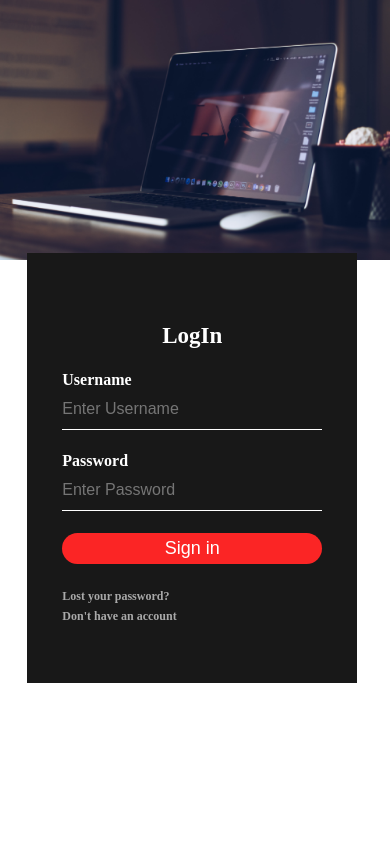
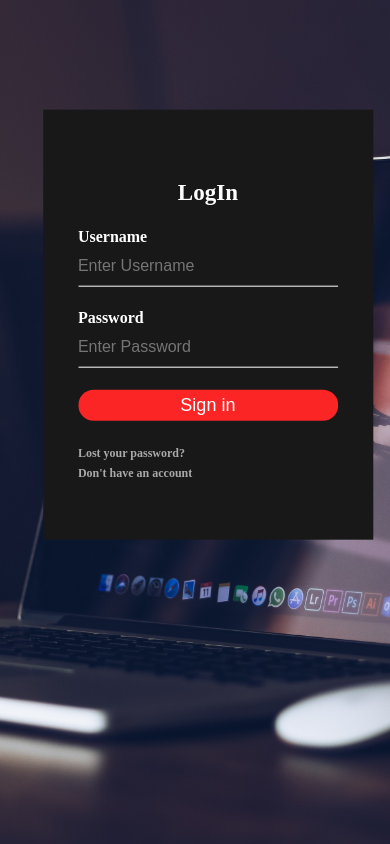
Before and after one commit to Singhmayank0217/GigBuddy, a website: page login1.html in a window 390 px wide. Drawn offline with Linux system fonts and the light colour scheme.

Commit message:
login1 resposive

```diff
--- a/login1.css
+++ b/login1.css
@@ -1,67 +1,130 @@
-*{
+* {
   margin: 0;
   padding: 0;
+  overflow: hidden;
 }
-.img{
-    width: 100%;
-    height:100%;
+/* body{
+    width: 100vw;
+    height:100vh;
+} */
+.bgimage {
+  background-image: url("assets/imgs/signup.jpg");
+  width: 100vw;
+  height: 100vh;
+  background-position: center;
+  background-size: cover;
+  background-repeat: none;
 }
-.container{
+.img {
+  width: 100vw;
+  height: 100vh;
+}
+.container {
   width: 330px;
   height: 430px;
   background-color: #181818;
   color: #fff;
-    top: 30%;
+  top: 16%;
   left: 7%;
   position: absolute;
   /* transform: translate(-50%,-50%); */
   box-sizing: border-box;
   padding: 70px 35px;
 }
-h1{
+h1 {
   margin: 0;
   padding: 0 0 22px;
   text-align: center;
   font-size: 23px;
 }
-.container p{
+.container p {
   margin: 0;
   padding: 0;
   font-weight: bold;
 }
-.container input{
+.container input {
   width: 100%;
   margin-bottom: 22px;
 }
-.container input[type="text"], input[type="password"]{
+.container input[type="text"],
+input[type="password"] {
   border: none;
-    border-bottom:1px solid #fff ;
+  border-bottom: 1px solid #fff;
   background: transparent;
   outline: none;
   height: 40px;
-    color:#fff ;
+  color: #fff;
   font-size: 16px;
 }
-.container input[type="submit"]{
+.container input[type="submit"] {
   border: none;
   outline: none;
-    background:#fb2525;
+  background: #fb2525;
   color: #fff;
-    font-size:18px ;
+  font-size: 18px;
   padding: 5px;
   border-radius: 20px;
 }
-.container input[type="submit"]:hover{
+.container input[type="submit"]:hover {
   cursor: pointer;
-    background:#ffc107;
+  background: #ffc107;
   color: #000;
 }
-.container p a{
+.container p a {
   text-decoration: none;
   font-size: 12px;
   line-height: 20px;
-    color:darkgrey ;
+  color: darkgrey;
 }
-.container p a:hover{
-    color:#ffc107 ;
+.container p a:hover {
+  color: #ffc107;
 }
+@media ((min-width: 800px) and (max-width:1100px)){
+  .bgimage {
+    width: 100vw;
+    height: 100vh;
+    background-position: center;
+    background-size: cover;
+    background-repeat: none;
+  }
+  body {
+    position: relative;
+  }
+  .info {
+    position: absolute;
+    top: 16%;
+    left: 7%;
+    transform: translate(-7%,-21%);
+    width: 100vw;
+    height: 100vh;
+    display: flex;
+    justify-content: center;
+    align-items: center;
+
+  }
+}
+@media((min-width: 200px) and (max-width:800px)){
+    .bgimage {
+        width: 100vw;
+        height: 100vh;
+        background-position: center;
+        background-size: cover;
+        background-repeat: none;
+      }
+      body {
+        position: relative;
+      }
+      .info {
+        width: 330px;
+        height: 430px;
+        position: absolute;
+        top: 0%;
+        left: 7%;
+        transform: translate(-3%,-3%);
+        width: 100vw;
+        height: 100vh;
+        display: flex;
+        justify-content: center;
+        align-items: center;
+    }
+}
--- a/login1.html
+++ b/login1.html
@@ -7,8 +7,10 @@
     <link rel="stylesheet" href="login1.css">
 </head>
 <body>
-    <img src="assets/imgs/signup.jpg" class="img">
+    <div class="bgimage">
 
+    </div>
+    <div class="info">
     <div class="container">
        <h1>LogIn</h1>
        <form>
@@ -24,6 +26,7 @@
 
        </form>
     </div>
+    </div>
 
 </body>
 </html>
```
Lines whose indentation alone changed are shown as unchanged.
